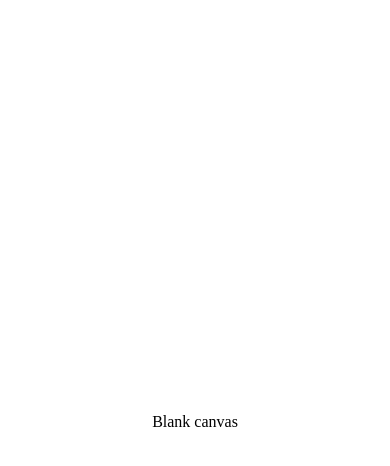
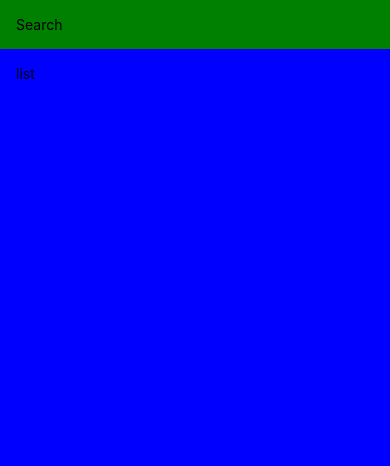
Before and after one commit to Dhadhazi/MealsToGo, a React Native app: screen / in a window 390 px wide. Shown: the top 466 px of the page. Built offline with nearby package versions, Linux system fonts and the light colour scheme.

Commit message:
Basic layout

```diff
--- a/App.js
+++ b/App.js
@@ -1,13 +1,30 @@
-import { StatusBar } from "expo-status-bar";
 import React from "react";
-import { StyleSheet, Text, View } from "react-native";
+import { StyleSheet, Text, View, SafeAreaView } from "react-native";
 
 export default function App() {
   return (
-    <View style={{ alignItems: "center", flex: 1, justifyContent: "center" }}>
-      Blank canvas
-    </View>
+    <SafeAreaView style={styles.safeArea}>
+      <View style={styles.searchBar}>
+        <Text>Search</Text>
+      </View>
+      <View style={styles.listContainer}>
+        <Text>list</Text>
+      </View>
+    </SafeAreaView>
   );
 }
 
-const styles = StyleSheet.create({});
+const styles = StyleSheet.create({
+  safeArea: {
+    flex: 1,
+  },
+  searchBar: {
+    padding: 16,
+    backgroundColor: "green",
+  },
+  listContainer: {
+    flex: 2,
+    padding: 16,
+    backgroundColor: "blue",
+  },
+});
```
